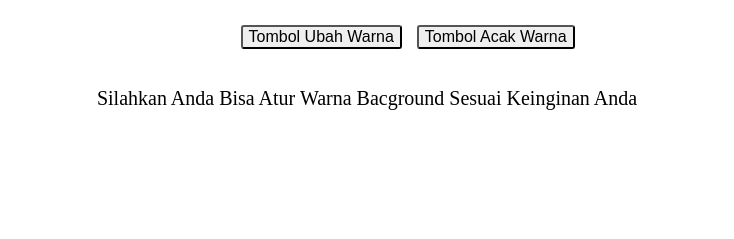
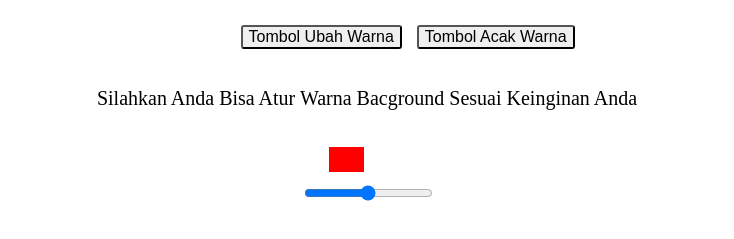
Before and after one commit to itsMeVela/projekWarnaFix_JS, a plain HTML site: page index.html in a window 1280 px wide. Shown: the part 113-352 px from the top of the page, without its empty margins (273-1007 px from the left). Drawn offline with Linux system fonts and the light colour scheme.

Commit message:
slider merah selesai

```diff
--- a/index.html
+++ b/index.html
@@ -3,8 +3,24 @@
 <head>
     <meta charset="UTF-8">
     <meta name="viewport" content="width=device-width, initial-scale=1.0">
-    <title>Document</title>
+    <title>Projek Warna Js</title>
 </head>
+<style>
+    .kotak {
+        width: 35px;
+        height: 25px;
+        margin-left: 15px auto;
+    }
+    .Merah {
+        background-color: red;
+    }
+    .Hijau{
+        background-color: green;
+    }
+    .Biru{
+        background-color: blue;
+    }
+</style>
 <body>
     <h1 id="judul">BERMAIN DENGAN WARNA</h1>
 
--- a/script.js
+++ b/script.js
@@ -87,3 +87,26 @@ Tombol2.insertAdjacentElement('afterend', teks);
 teks.style.textAlign = 'center';
 teks.style.fontSize = '20px';
 teks.style.marginTop = '3%';
+
+// berikutnya saya ingin membuat slideder yang terdiri dari r,g,b agar user bisa mengatur warna sesuai kadar rgb tersebut
+
+//oke yang pertama kita buat kotak warna dulu, untuk memberi tau user
+const kotak = document.createElement('div');
+kotak.classList.add('kotak', 'Merah');
+teks.insertAdjacentElement('afterend', kotak);
+//atur style
+kotak.style.marginLeft = '47%';
+kotak.style.marginTop = '3%';
+
+//oke  kita buat element slideder dulu
+
+const sliderMerah = document.createElement('input');
+sliderMerah.setAttribute('type', 'range');
+sliderMerah.setAttribute('name', 'sMerah');
+sliderMerah.setAttribute('tittle', 'Merah');
+
+//atur posisi adn style
+sliderMerah.style.marginLeft = '45%';
+sliderMerah.style.marginTop = '1%';
+
+kotak.insertAdjacentElement('afterend', sliderMerah)
```
